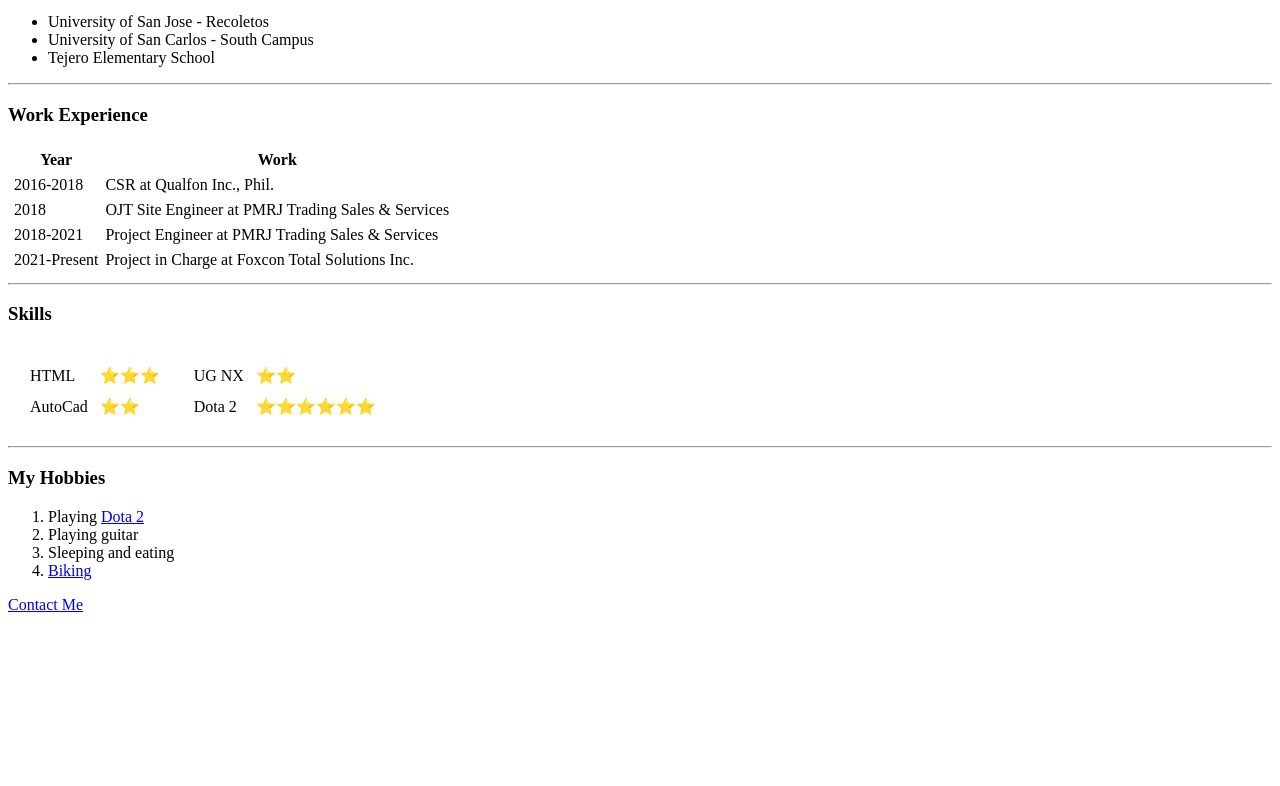
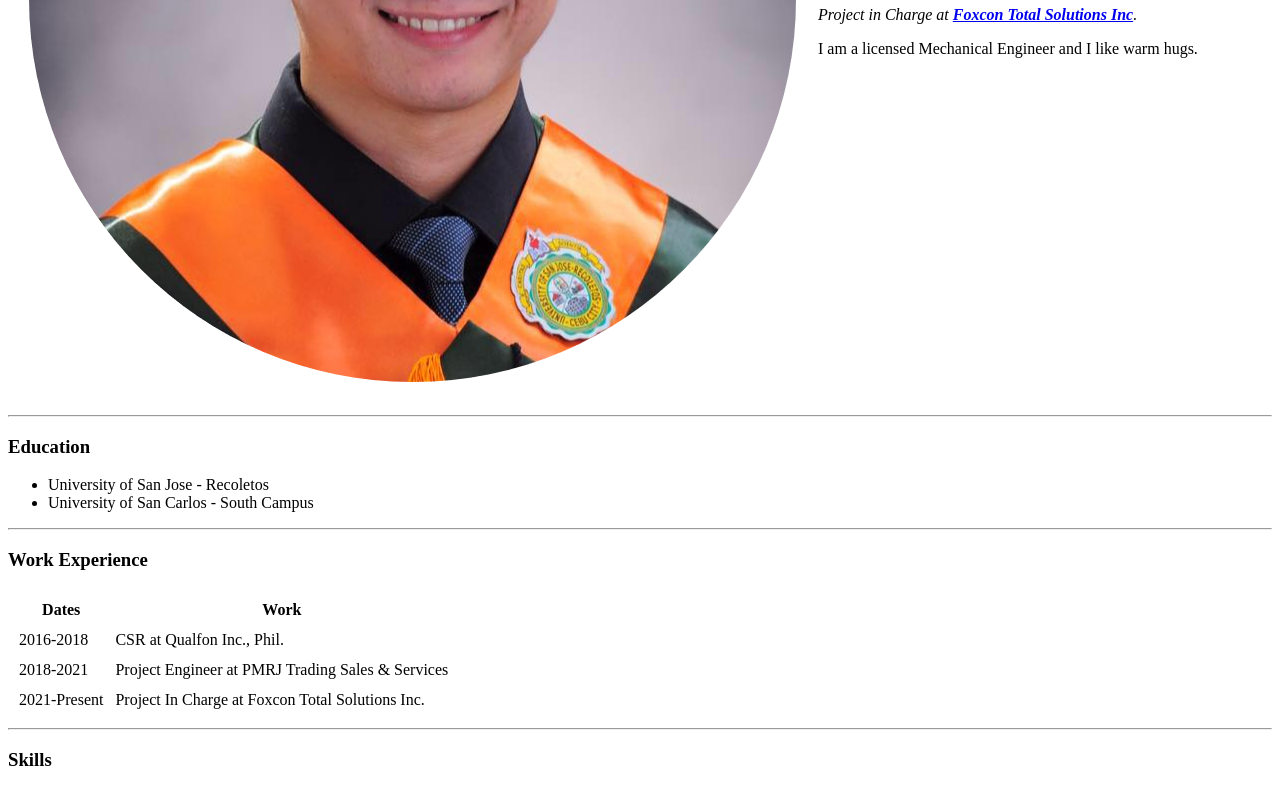
Before and after one commit to deliora25/cv, a plain HTML site: page index.html in a window 1280 px wide. Shown: the part 414-1200 px from the top of the page. Before the commit the page ends 1036 px from the top, so only its background shows below. Drawn offline with Linux system fonts and the light colour scheme.

Commit message:
Add files via upload

```diff
--- a/index.html
+++ b/index.html
@@ -1,17 +1,17 @@
 <!DOCTYPE html>
-<html lang="en">
+<html>
   <head>
-    <meta charset="UTF-8">
-    <meta http-equiv="X-UA-Compatible" content="IE=edge">
-    <meta name="viewport" content="width=device-width, initial-scale=1.0">
+    <meta charset="utf-8">
     <title>Gabe's Personal Site</title>
+    <link rel="stylesheet" href="css/style.css">
   </head>
+
   <body>
-    <table cellspacing="100">
+    <table cellspacing="20">
       <tr>
-            <td><img src="circle-cropped.png" alt="gabriel's profile picture"></td>
-            <td> <h1>Gabriel M. Gonzales</h1>
-                <p><i>Project In Charge at <strong><a href="http://ftsi.com.ph/">Foxcon Total Solutions Inc.</a></strong></i></p>
+        <td><img src="circle-cropped.png" alt="gabriel profile picture"></td>
+        <td><h1>Gabriel Gonzales</h1>
+        <p><em>Project in Charge at <strong><a href="ftsi.com.ph">Foxcon Total Solutions Inc</a></strong>.</em></p>
         <p>I am a licensed Mechanical Engineer and I like warm hugs.</p></td>
       </tr>
     </table>
@@ -20,14 +20,13 @@
     <ul>
       <li>University of San Jose - Recoletos</li>
       <li>University of San Carlos - South Campus</li>
-    <li>Tejero Elementary School</li>
     </ul>
     <hr>
     <h3>Work Experience</h3>
-    <table cellspacing="5">
+    <table cellspacing="10">
       <thead>
         <tr>
-                <th>Year</th>
+          <th>Dates</th>
           <th>Work</th>
         </tr>
       </thead>
@@ -37,16 +36,12 @@
           <td>CSR at Qualfon Inc., Phil.</td>
         </tr>
         <tr>
-                <td>2018</td>
-                <td>OJT Site Engineer at PMRJ Trading Sales & Services</td>
-            </tr>
-            <tr>
           <td>2018-2021</td>
           <td>Project Engineer at PMRJ Trading Sales & Services</td>
         </tr>
         <tr>
           <td>2021-Present</td>
-                <td>Project in Charge at Foxcon Total Solutions Inc.</td>
+          <td>Project In Charge at Foxcon Total Solutions Inc.</td>
         </tr>
       </tbody>
     </table>
@@ -54,39 +49,20 @@
     <h3>Skills</h3>
     <table cellspacing="10">
       <tr>
-            <td>
-                <table cellspacing="10">
-                    <tr>
-                        <td>HTML</td>
-                        <td>⭐⭐⭐</td>
+        <td>Dota 2</td>
+        <td>⭐️⭐️⭐️⭐️⭐️</td>
       </tr>
       <tr>
-                        <td>AutoCad</td>
-                        <td>⭐⭐</td>
+        <td>Drinking Beer</td>
+        <td>⭐️⭐️⭐️⭐️⭐️</td>
+      </tr>
+      <tr>
+        <td>Singing</td>
+        <td>⭐️⭐️</td>
       </tr>
     </table>
-            </td>
-            <td>
-                <table cellspacing="10">
-                    <tr>
-                        <td>UG NX</td>
-                        <td>⭐⭐</td>
-                    </tr>
-                    <tr>
-                        <td>Dota 2</td>
-                        <td>⭐⭐⭐⭐⭐⭐</td>
-                    </tr>
-                </table>
-            </td>
-    </table>
     <hr>
-    <h3>My Hobbies</h3>
-    <ol>
-        <li>Playing <a href="https://www.dota2.com/home">Dota 2</a></li>
-        <li>Playing guitar</li>
-        <li>Sleeping and eating</li>
-        <li><a href="https://www.facebook.com/photo/?fbid=394416111983509&set=pob.100000134572685">Biking</a></li>
-    </ol>
+    <a href="hobbies.html">My Hobbies</a>
     <a href="contact.html">Contact Me</a>
   </body>
 </html>
```
Also changed, not shown: contact.html (+1 -0 lines), hobbies.html (added, +10 -0 lines), inputs.html (+1 -0 lines), circle-cropped.png (added). Lines whose indentation alone changed are shown as unchanged.
